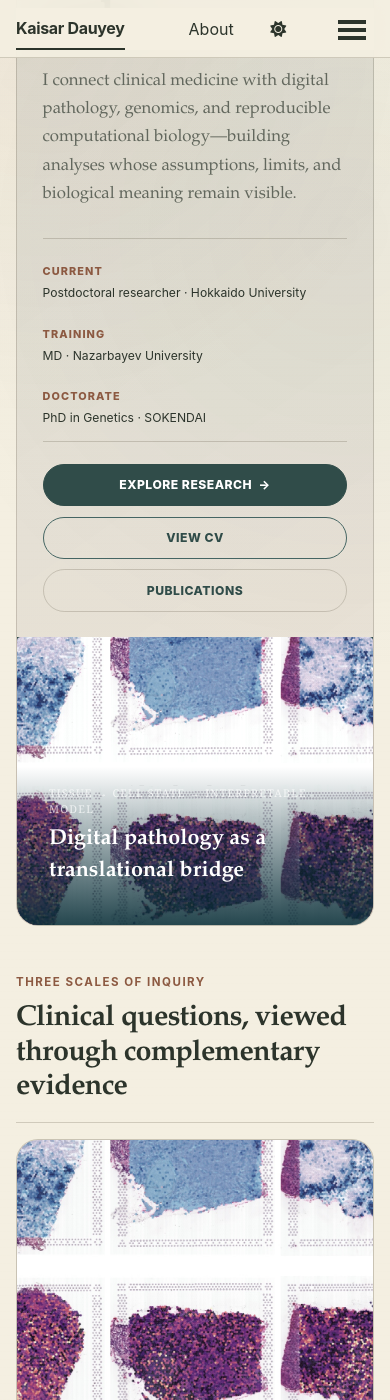
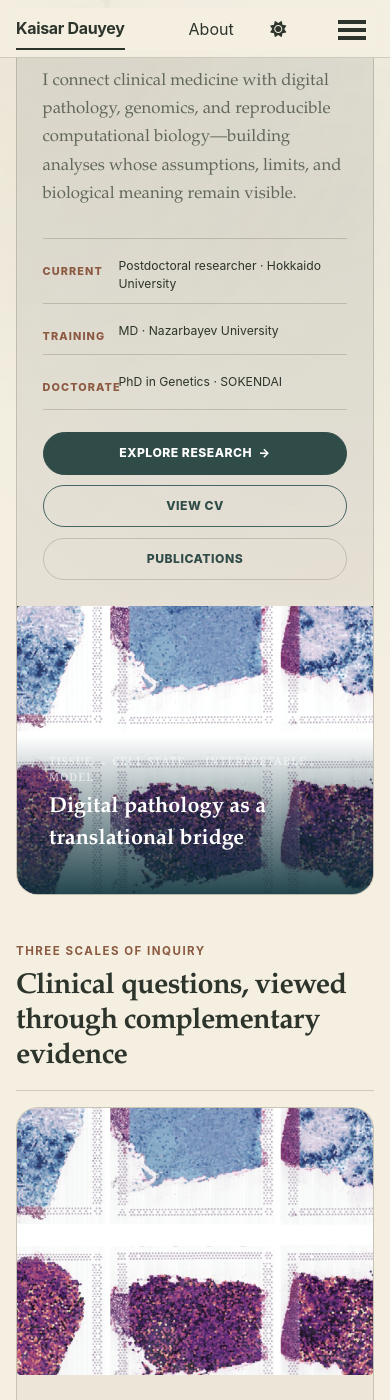
Before and after one commit to Kays3/Kays3.github.io, a Jekyll site: the page built from _pages/about.md, in a window 390 px wide and 1400 px high, scrolled down 346 px. Built offline with Jekyll 4.4.1, drawn with Linux system fonts in a browser that asks for light colours; a style sheet for code colours, icons or effects is not loaded.

Commit message:
Fix mobile About stylesheet formatting

```diff
--- a/assets/css/main.scss
+++ b/assets/css/main.scss
@@ -486,7 +486,9 @@ html[data-theme="dark"] .masthead {
   .about-hero { border-radius: 22px; margin-bottom: 3rem; min-height: 0; }
   .about-hero__content { padding: 1.6rem; }
   .about-hero__content h1 { font-size: clamp(2.55rem, 12vw, 3.7rem); }
-  .about-hero__affiliations { grid-template-columns: 1fr; }\n  .about-hero__affiliations > div { border-bottom: 1px solid var(--kd-line); display: grid; gap: 0.55rem; grid-template-columns: 4.2rem 1fr; padding-bottom: 0.65rem; }\n  .about-hero__affiliations > div:last-child { border-bottom: 0; padding-bottom: 0; }
+  .about-hero__affiliations { grid-template-columns: 1fr; }
+  .about-hero__affiliations > div { border-bottom: 1px solid var(--kd-line); display: grid; gap: 0.55rem; grid-template-columns: 4.2rem 1fr; padding-bottom: 0.65rem; }
+  .about-hero__affiliations > div:last-child { border-bottom: 0; padding-bottom: 0; }
   .about-hero__actions { align-items: stretch; flex-direction: column; }
   .page__content .about-button { justify-content: center; }
   .about-hero__media { min-height: 18rem; }
```
